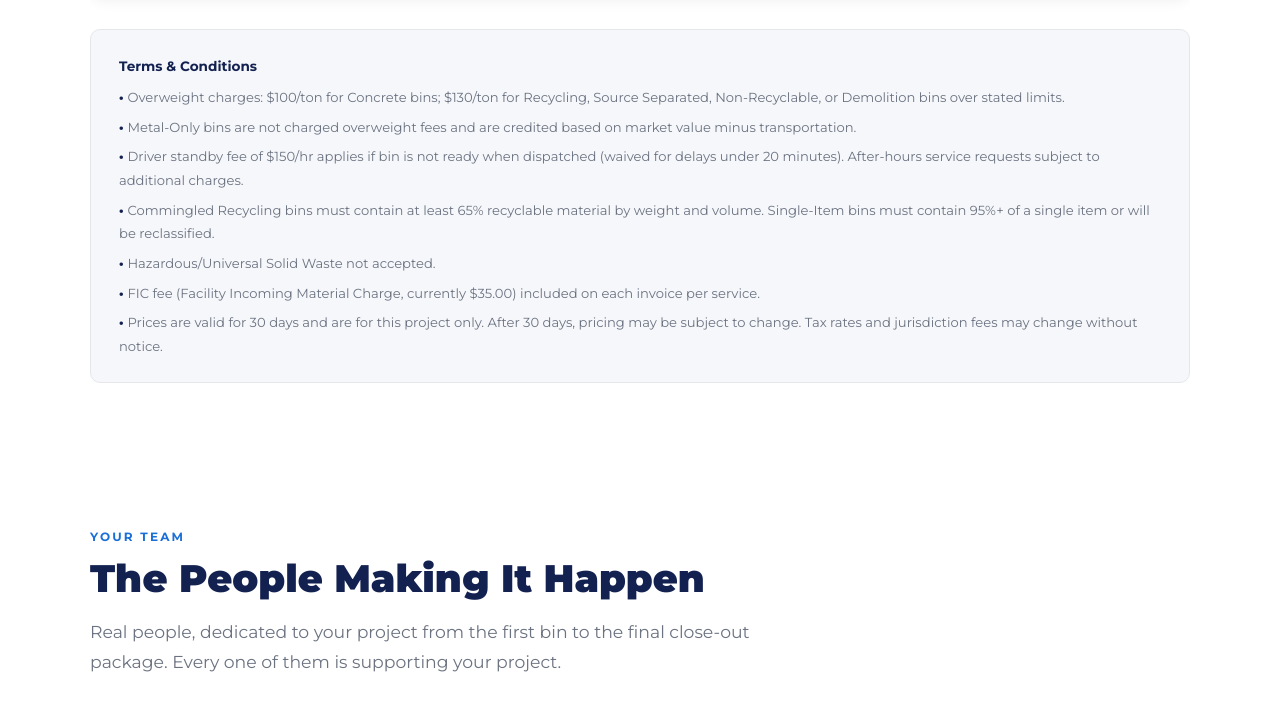
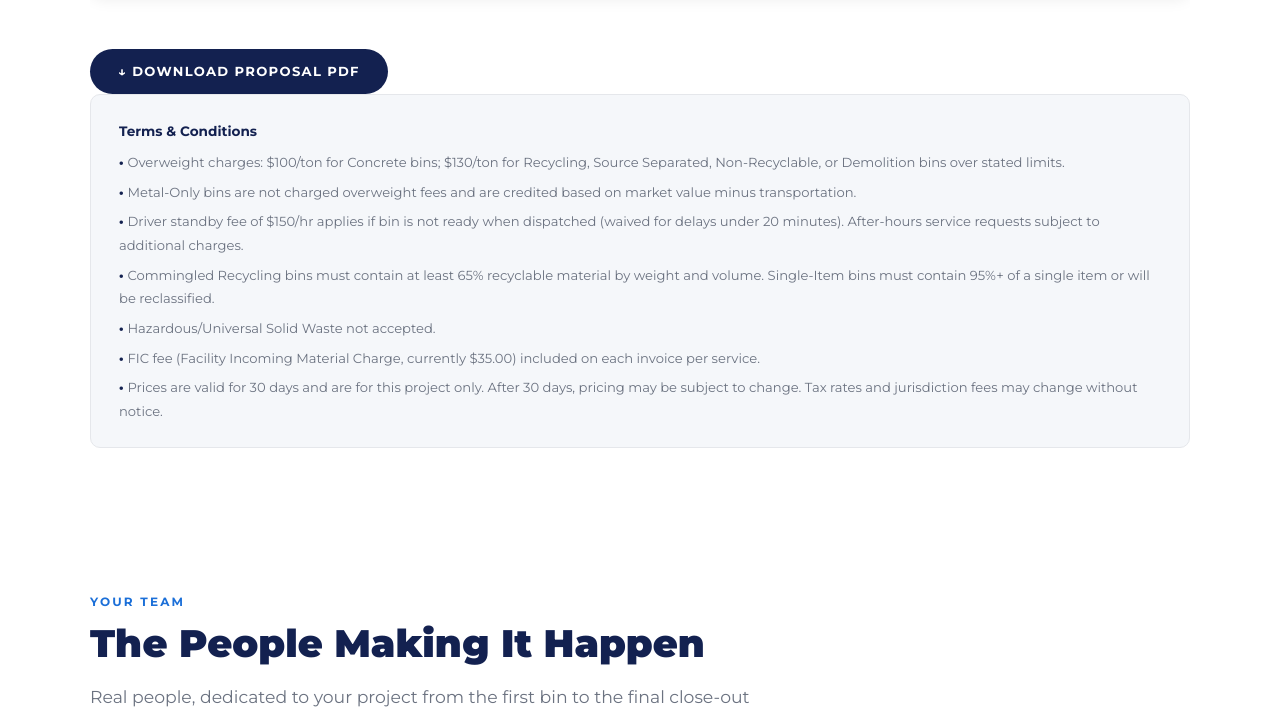
Before and after one commit to premierrecycle/premier-proposals, a plain HTML site: page bank-of-italy-housing/index.html in a window 1280 px wide. Shown: the part 4491-5200 px from the top of the page. Drawn offline with Linux system fonts and the light colour scheme.

Commit message:
Add PDF download button for Bank of Italy Housing proposal
Co-Authored-By: Claude Sonnet 4.6 <noreply@anthropic.com>

```diff
--- a/bank-of-italy-housing/index.html
+++ b/bank-of-italy-housing/index.html
@@ -1330,6 +1330,10 @@
     </table>
     </div>
 
+    <div style="margin-top: 20px;">
+      <a href="1955 Westbank Corp The Bank of Italy Housing Project.pdf" download style="display: inline-block; background: var(--navy); color: var(--white); font-size: 0.82rem; font-weight: 700; letter-spacing: 0.1em; text-transform: uppercase; padding: 12px 28px; border-radius: 99px; text-decoration: none;">&#8595; Download Proposal PDF</a>
+    </div>
+
     <!-- Terms -->
     <div class="terms-box">
       <strong style="color: var(--navy); font-size: 0.85rem;">Terms &amp; Conditions</strong>
```
Also changed, not shown: 1 other file.
